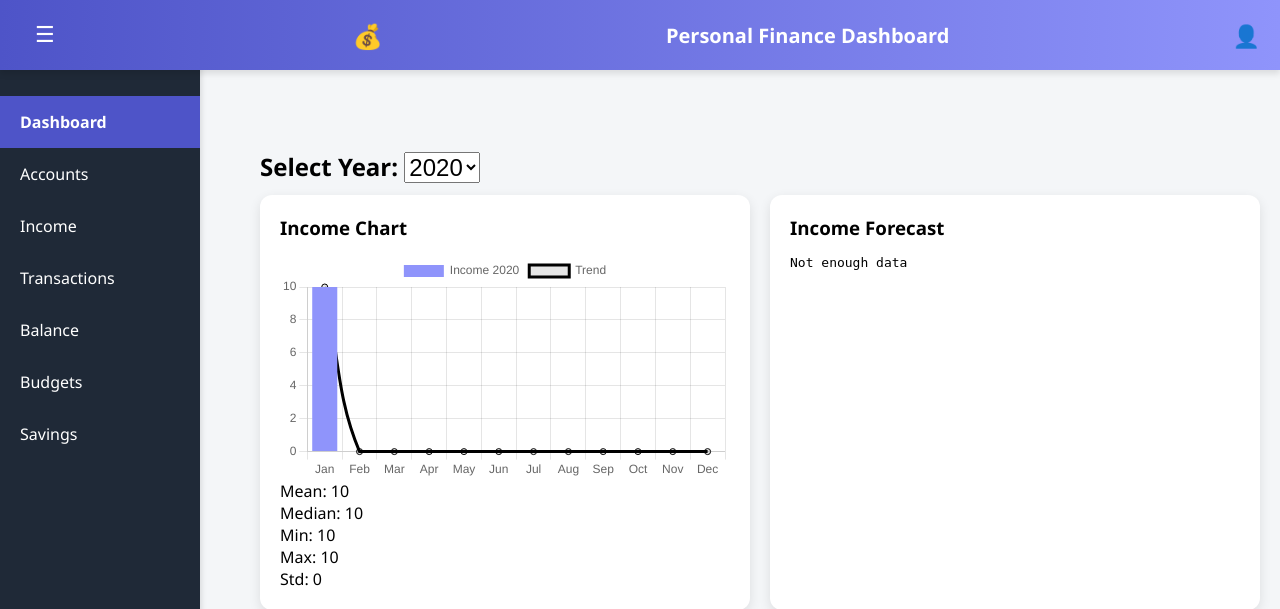
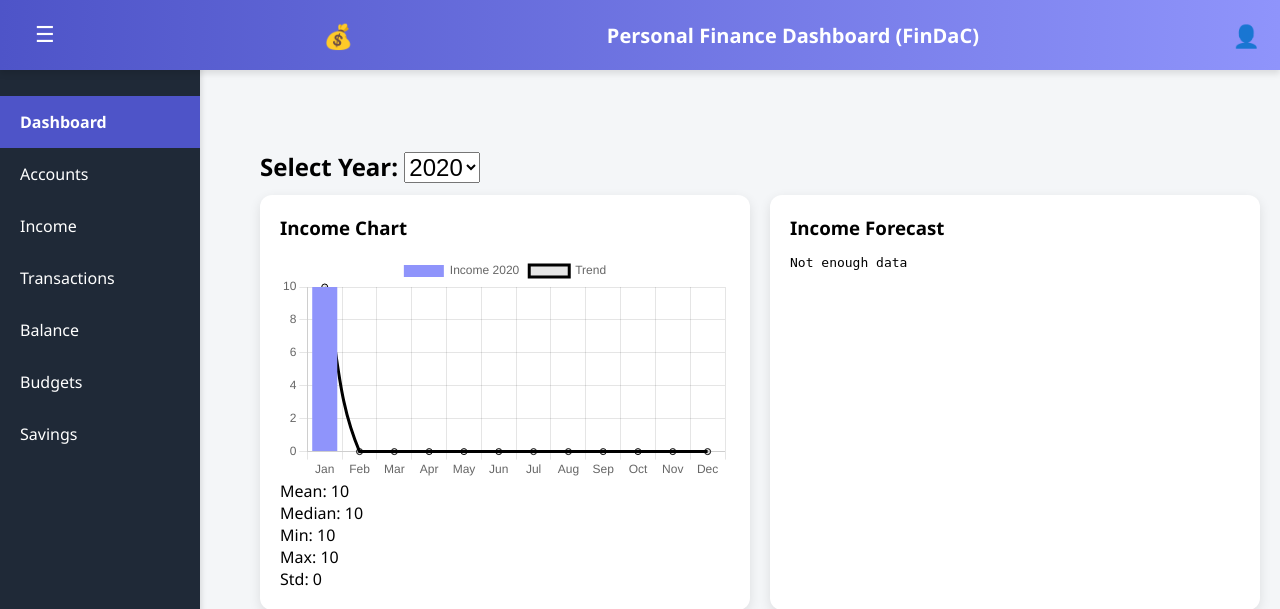
Before and after one commit to saidulnayan/finance-manager-cloud, a Flask app: page / in a window 1280 px wide. Shown: the top 609 px of the page. Run offline with Flask 3, Linux system fonts and the light colour scheme; tables that the repository leaves empty hold one stand-in row (values such as "Sample post"); data that the repository does not hold is empty.

Commit message:
some update

```diff
--- a/templates/dashboard.html
+++ b/templates/dashboard.html
@@ -11,7 +11,7 @@
     <nav class="top-nav">
         <button class="menu-btn" onclick="toggleSidebar()">☰</button>
         <div class="logo">💰</div>
-        <div class="title">Personal Finance Dashboard</div>
+        <div class="title">Personal Finance Dashboard (FinDaC)</div>
         <div class="user-icon">👤</div>
     </nav>
 
```
